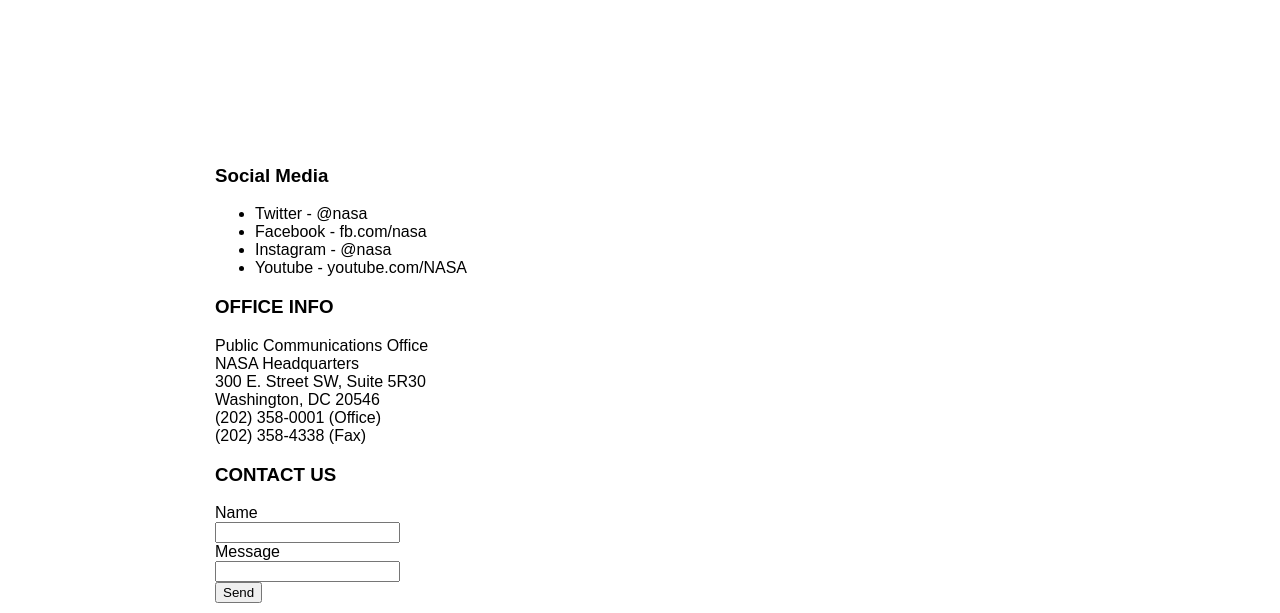
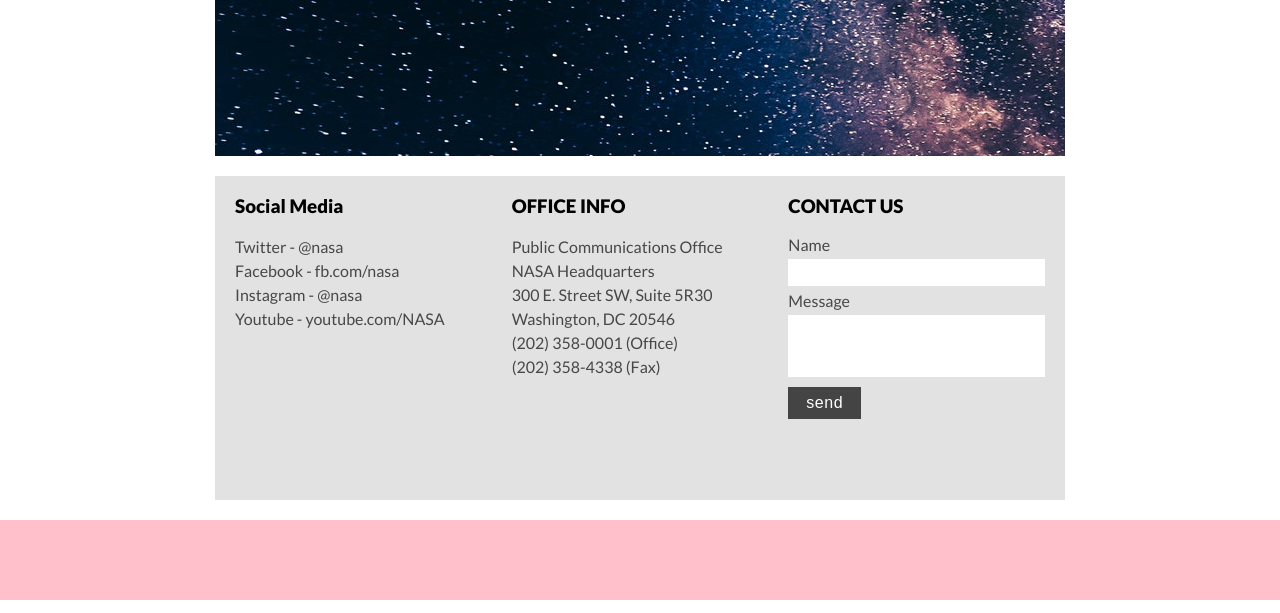
Before and after one commit to dbobb220/ACA_web101_david_bobb, a plain HTML site: page nasa_mockup/nasa.html in a window 1280 px wide. Shown: the part 414-1027 px from the top of the page. Drawn offline with Linux system fonts and the light colour scheme.

Commit message:
updates to dash and nasa

```diff
--- a/dashboard/dashboard.css
+++ b/dashboard/dashboard.css
@@ -26,10 +26,14 @@
     grid-template-rows: 330px;
 }
 
-div#date_time {
+section.container {
     display: flex;
     flex-direction: column;
     align-items: center;
+}
+
+section.container h2 {
+    text-align: center;
 }
 
 /* clock css */
@@ -102,12 +106,6 @@
     grid-row-gap: 10px;
 }
 
-div#calculator {
-    display: flex;
-    flex-direction: column;
-    align-items: center;
-}
-
 .calc_container {
     background: #000;
     padding: 5px;
@@ -149,3 +147,109 @@
     background: #262626;
     color: #fff;
 }
+
+/* To Do CSS */
+
+.add_btn, input#todo_input {
+    font-size: 1.25em;
+}
+
+.add_btn {
+    border-radius: 50%;
+    color: green;
+    border: 2px solid green;
+    padding: 1px 7px;
+}
+
+input#todo_input {margin-left: 5px;padding: 5px;}
+
+ul#listed_todo {
+    padding: 0;
+    list-style:none;
+}
+
+ul li {
+    cursor: pointer;
+    position: relative;
+    padding: 7px 5px 7px 30px;
+    font-size: 100%;
+    transition: 0.2s;
+    user-select: none;
+    border-bottom: #eee 1px dashed;
+    border-top: #eee 1px dashed;
+}
+
+ul li:hover {
+    background: #ddd;
+}
+
+ul li.checked {
+    background: #efefef;
+    color: #000;
+    text-decoration: line-through;
+}
+
+ul li.checked::before {
+    content: '';
+    position: absolute;
+    border-color: #000;
+    border-style: solid;
+    border-width: 0 2px 2px 0;
+    bottom: 10px;
+    left: 10px;
+    transform: rotate(45deg);
+    height: 15px;
+    width: 7px;
+}
+
+.add_btn:hover {
+    border: 2px solid green;
+    color: #fff;
+    background: green;
+    transition: 0.4s;
+}
+
+.close {
+    padding: 0px 7px;
+    position: absolute;
+    color: red;
+    border: 1px solid red;
+    border-radius: 50%;
+    right: 5px;
+    top: 6px;
+}
+
+.close:hover {
+    border-color: red;
+    background: red;
+    color: #fff;
+    transition: 0.4s;
+}
+
+/* Greeting CSS */
+
+p#friendly_greeting {
+    width: 50%;
+    margin-left: auto;
+    margin-right: auto;
+    padding: 10px;
+    height: 175px;
+    background: #FFEF7A;
+    line-height: 1.5;
+}
+
+/* Mobile Style */
+
+@media (max-width: 600px) {
+    #dashboard_container {
+        display:flex;
+        flex-direction: column;
+    }
+    section.container {
+        margin-bottom: 30px;
+    }
+
+}
+
+/* No need for tablet styling as CSS grid was used to work
+for tablet design and for desktop design as per wireframes */
--- a/nasa_mockup/nasa.css
+++ b/nasa_mockup/nasa.css
@@ -15,16 +15,97 @@
 
 div#page_container {
     width: 850px;
-    margin: 10px auto;
+    margin: 20px auto;
 }
 
 #image_section {
     width:850px;
     height:450px;
+    display: flex;
+    align-items: center;
+    justify-content: center;
+    background-image: url('nasa_proj_img.jpeg');
+    font-size: 6em;
+    color: #fff;
+    font-weight: bold;
+    margin-bottom: 20px;
+}
+
+section.additional_info {
+    display: flex;
+    justify-content: space-evenly;
+    background: #E2E2E2;
+    height: 324px;
+}
+
+section.additional_info article {
+    width: 270px;
+    margin-left: 10px;
+    margin-right: 10px;
+}
+
+article.social.info ul {
+    list-style: none;
+    padding: 0;
+    line-height: 1.5;
+    color: #474747;
+}
+
+section.additional_info article.social.info {
+    margin-left: 20px;
+}
+
+article.office.info .address {
+    line-height: 1.5;
+    color: #474747;
+}
+
+section.additional_info {
+    font-family: Lato, sans-serif;
+}
+
+article.contact.info form {
+    color: #474747;
+}
+
+input#name, input#message {
+    width: -webkit-fill-available;
+    border: 0px;
+}
+
+section.additional_info article.contact.info {
+    margin-right: 20px;
+}
+
+input#name {
+    height: 25px;
+    margin-bottom: 5px;
+}
+
+input#message {
+    height: 60px;
+}
+
+div#form_name,div#form_message {
+    margin-bottom: 5px;
+}
+
+input#send_btn {
+    margin-top: 10px;
+    border-radius: 0px;
+    -webkit-appearance: none;
+    -moz-appearance: none;
+    appearance: none;
+    padding: 7px 18px;
+    background-color: #444444;
+    color: #fff;
+    font-size: 1em;
+    border: 0px;
+    letter-spacing: 0.5px;
 }
 
 footer {
     background-color:pink;
     width: -webkit-fill-available;
-    height: -webkit-fill-available;
+    height: 80px;
 }
--- a/nasa_mockup/nasa.html
+++ b/nasa_mockup/nasa.html
@@ -6,6 +6,7 @@
     <title>NASA Mockup</title>
     <meta name="viewport" content="width=device-width, initial-scale=1">
     <link rel="stylesheet" type="text/css" media="screen" href="nasa.css" />
+    <link href="https://fonts.googleapis.com/css?family=Lato:400,900" rel="stylesheet">
 </head>
 <body>
     <header>NASA Mockup</header>
@@ -24,21 +25,23 @@
                 </article>
                 <article class="office info">
                     <h3>OFFICE INFO</h3>
+                   <div class="address">
                         Public Communications Office<br>
                         NASA Headquarters<br>
                         300 E. Street SW, Suite 5R30<br>
                         Washington, DC 20546<br>
                         (202) 358-0001 (Office)<br>
                         (202) 358-4338 (Fax)
+                    </div>
                 </article>
                 <article class="contact info">
                     <h3>CONTACT US</h3>
                     <form>
-                        Name<br>
+                        <div id="form_name">Name</div>
                         <input type="text" name="name" id="name"><br>
-                        Message<br>
+                        <div id="form_message">Message</div>
                         <input type="text" name="message" id="message"><br>
-                        <input type="submit" value="Send">
+                        <input id="send_btn" type="submit" value="send">
                     </form>
                 </article>
             </section>
```
Also changed, not shown: dashboard/dashboard.html (+10 -8 lines). Lines whose indentation alone changed are shown as unchanged.
